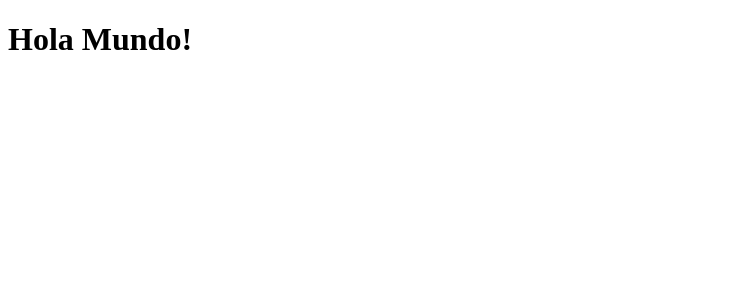
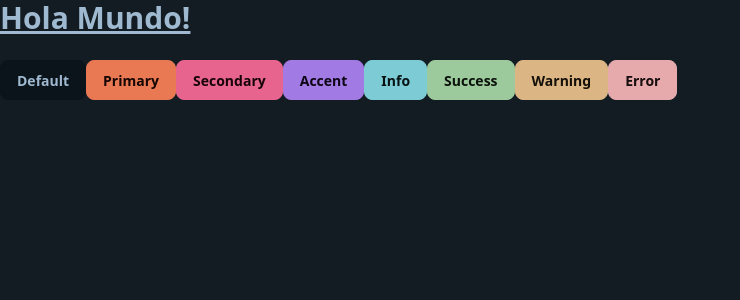
Before and after one commit to TitoCalleros/Ang19_0Exp_Country_spa, an Angular app: page / in a window 1280 px wide. Shown: the top 300 px of the page, without its empty margins (0-740 px from the left). Built offline with nearby package versions, Linux system fonts and the light colour scheme.

Commit message:
Instalación y configuración de Tailwind y DaisyUI

```diff
--- a/package.json
+++ b/package.json
@@ -18,7 +18,10 @@
     "@angular/platform-browser": "^19.1.0",
     "@angular/platform-browser-dynamic": "^19.1.0",
     "@angular/router": "^19.1.0",
+    "@tailwindcss/postcss": "^4.0.9",
+    "postcss": "^8.5.3",
     "rxjs": "~7.8.0",
+    "tailwindcss": "^4.0.9",
     "tslib": "^2.3.0",
     "zone.js": "~0.15.0"
   },
@@ -27,6 +30,7 @@
     "@angular/cli": "^19.1.4",
     "@angular/compiler-cli": "^19.1.0",
     "@types/jasmine": "~5.1.0",
+    "daisyui": "^5.0.0",
     "jasmine-core": "~5.5.0",
     "karma": "~6.4.0",
     "karma-chrome-launcher": "~3.2.0",
--- a/src/app/app.component.html
+++ b/src/app/app.component.html
@@ -1 +1,11 @@
-<h1>Hola Mundo!</h1>
+<h1 class="text-3xl font-bold underline">Hola Mundo!</h1>
+<br>
+
+<button class="btn btn-active">Default</button>
+<button class="btn btn-active btn-primary">Primary</button>
+<button class="btn btn-active btn-secondary">Secondary</button>
+<button class="btn btn-active btn-accent">Accent</button>
+<button class="btn btn-active btn-info">Info</button>
+<button class="btn btn-active btn-success">Success</button>
+<button class="btn btn-active btn-warning">Warning</button>
+<button class="btn btn-active btn-error">Error</button>
--- a/src/index.html
+++ b/src/index.html
@@ -1,5 +1,5 @@
 <!doctype html>
-<html lang="en">
+<html lang="en" data-theme="sunset">
 <head>
   <meta charset="utf-8">
   <title>CountryApp</title>
--- a/src/styles.css
+++ b/src/styles.css
@@ -1 +1,6 @@
 /* You can add global styles to this file, and also import other style files */
+
+@import "tailwindcss";
+@plugin "daisyui" {
+  themes: light --default, dark --prefersdark, sunset;
+}
```
Also changed, not shown: .postcssrc.json (added), 1 other file (tests, documents, lock files or other folders).
